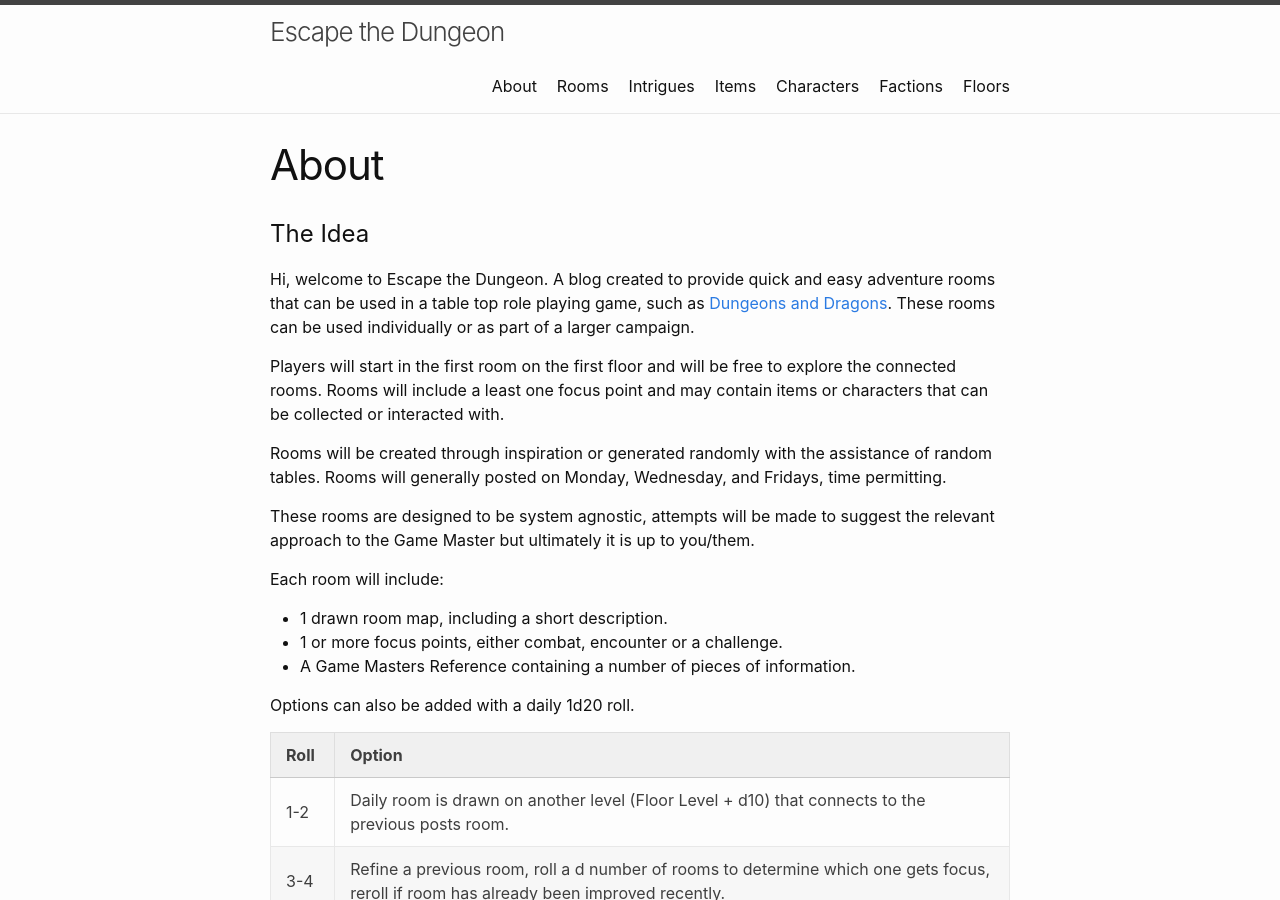
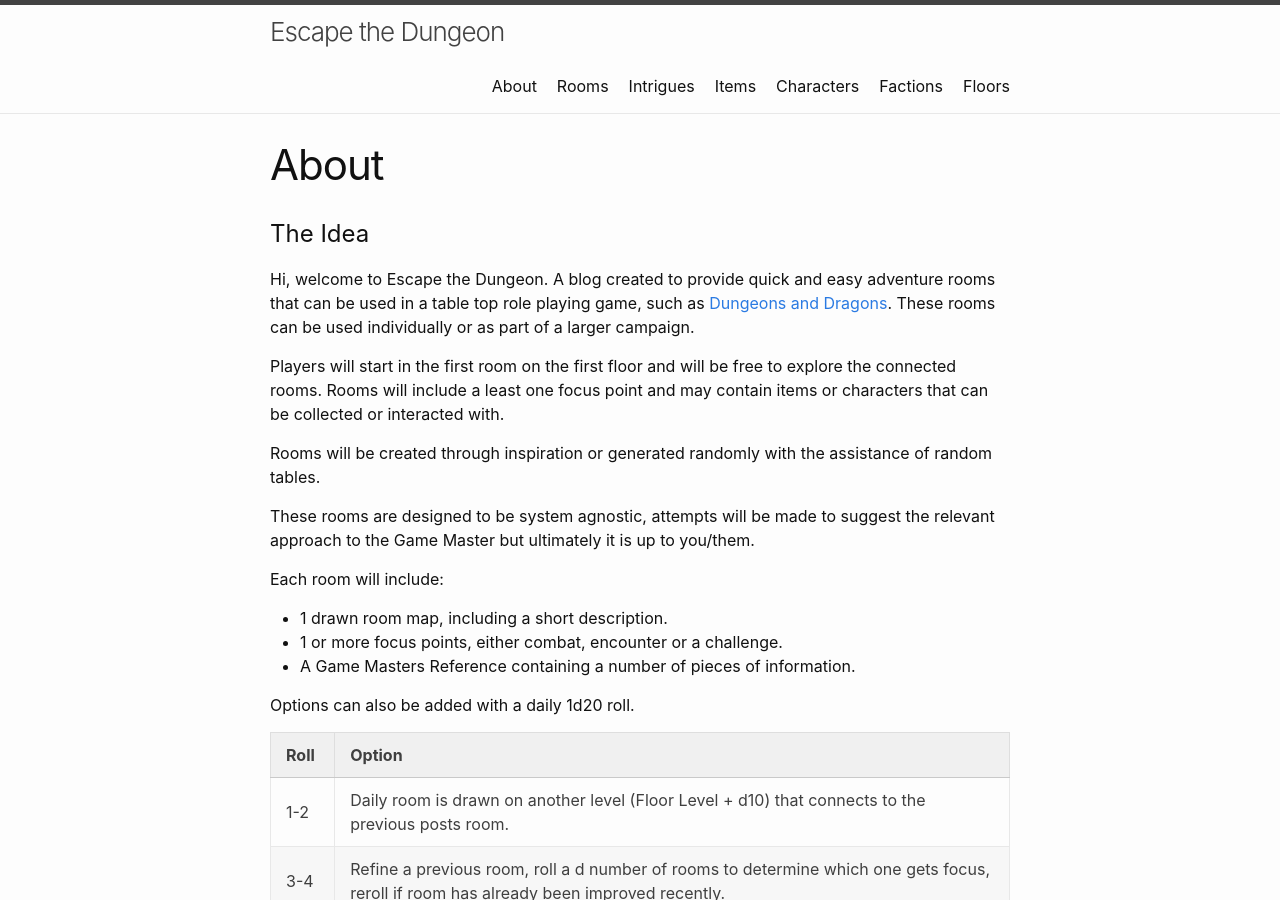
Before and after one commit to 4A616D6573/escapethedungeon.com, a Jekyll site: the page built from about.markdown, in a window 1280 px wide and 900 px high. Built offline with Jekyll 4.4.1, drawn with Linux system fonts in a browser that asks for light colours; Markdown is read by kramdown in place of the engine named in the settings.

Commit message:
Removed posting schedule.

```diff
--- a/about.markdown
+++ b/about.markdown
@@ -10,7 +10,7 @@ Hi, welcome to Escape the Dungeon. A blog created to provide quick and easy adve
 
 Players will start in the first room on the first floor and will be free to explore the connected rooms. Rooms will include a least one focus point and may contain items or characters that can be collected or interacted with.
 
-Rooms will be created through inspiration or generated randomly with the assistance of random tables. Rooms will generally posted on Monday, Wednesday, and Fridays, time permitting.
+Rooms will be created through inspiration or generated randomly with the assistance of random tables.
 
 These rooms are designed to be system agnostic, attempts will be made to suggest the relevant approach to the Game Master but ultimately it is up to you/them.
 
```
Also changed, not shown: 2 other files.
